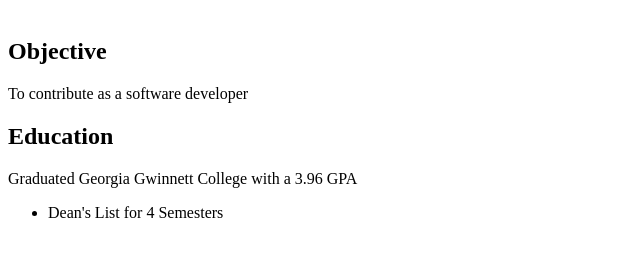
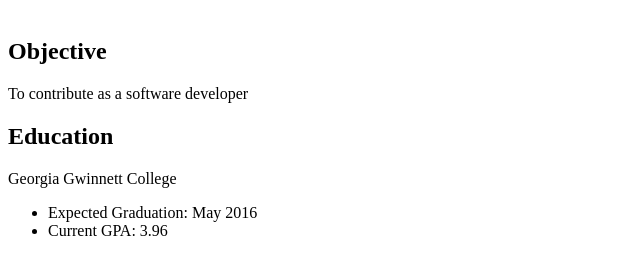
Before and after one commit to agonzalez2/agonzalez2.github.io, a plain HTML site: page index.html in a window 1280 px wide. Shown: the part 66-340 px from the top of the page, without its empty margins (0-640 px from the left). Drawn offline with Linux system fonts and the light colour scheme.

Commit message:
added bullets to education

```diff
--- a/index.html
+++ b/index.html
@@ -11,9 +11,10 @@
 <p>To contribute as a software developer</p>
 
 <h2>Education</h2>
-<p>Graduated Georgia Gwinnett College with a 3.96 GPA</p>
+<p>Georgia Gwinnett College</p>
 <ul>
-  <li>Dean's List for 4 Semesters</li>
+  <li>Expected Graduation: May 2016</li>
+  <li>Current GPA: 3.96</li>
 </ul>
 </body>
 
```
